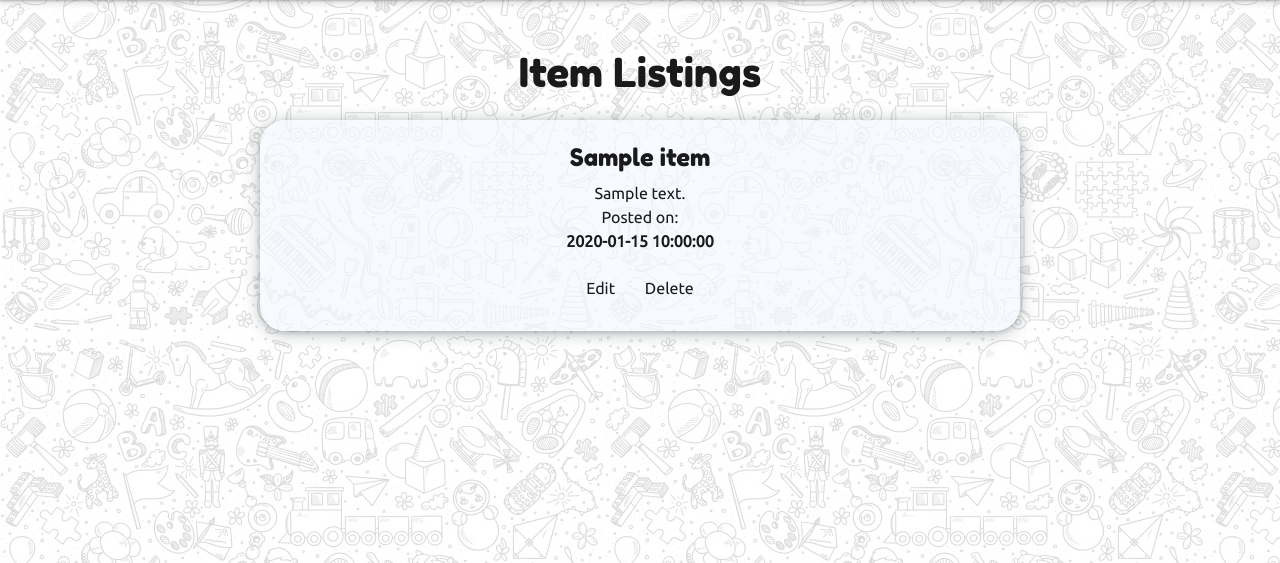
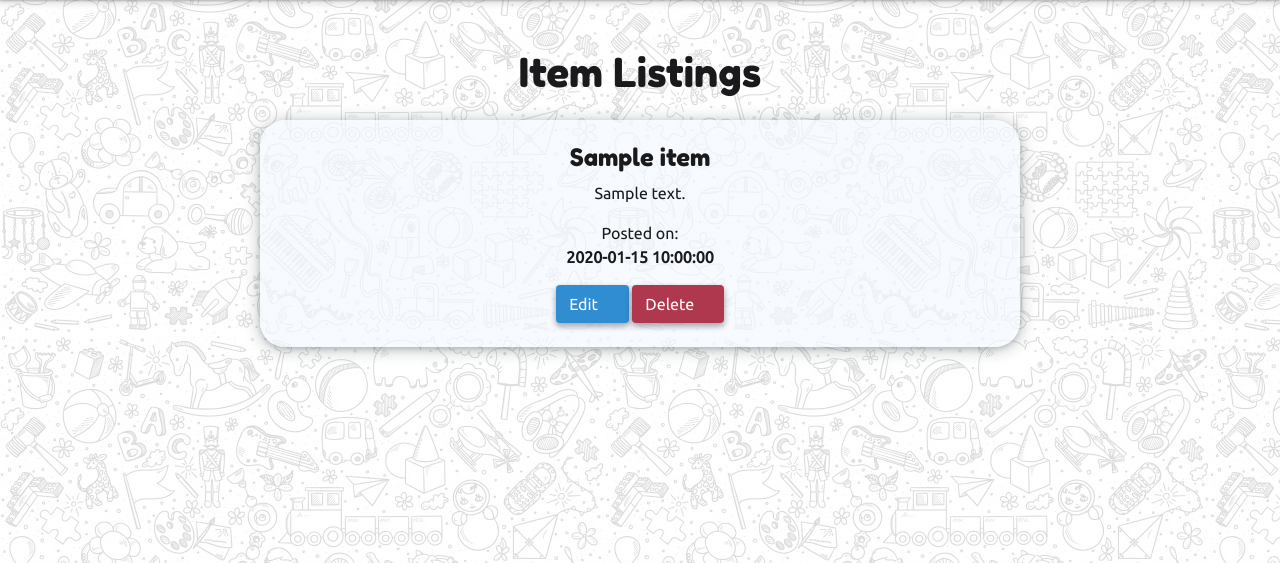
Before and after one commit to 4forces/CI-MS3-project3, a Flask app: page /listings in a window 1280 px wide. Shown: the part 69-632 px from the top of the page. Run offline with Flask 2, Linux system fonts and the light colour scheme; a database or web service that is not in the repository returns one stand-in record (values such as "Sample title"); some libraries are stand-ins or nearby versions.

Commit message:
Add CSS pseudo elements to 'edit' and 'delete' for aesthetic reasons

```diff
--- a/static/main.css
+++ b/static/main.css
@@ -64,7 +64,7 @@ body {
 }
 
 #bt-edit:hover, #bt-delete:hover {
-  transform: scale(1.02);
+  transform: scale(1.05);
   box-shadow: rgba(50, 50, 93, 0.25) 0px 13px 27px -5px, rgba(0, 0, 0, 0.3) 0px 8px 16px -8px;
 }
 
@@ -132,3 +132,56 @@ a:link, a:visited, a:hover, a:active {
     box-shadow: rgba(0, 0, 0, 0.25) 0px 30px 55px, rgba(0, 0, 0, 0.12) 0px -12px 30px, rgba(0, 0, 0, 0.12) 0px 4px 6px, rgba(0, 0, 0, 0.17) 0px 12px 13px, rgba(0, 0, 0, 0.09) 0px -3px 5px;
     /* height: 100vh; */
 }
+
+
+/* .delete2, .delete2:after, .delete2:before {
+    border: 1px solid black;
+    align-self: center;
+    height: 100px;
+    width: 100px;
+    position: absolute;
+    font-size: 40px;
+    color: black
+} */
+.delete:after {
+    font-family: FontAwesome;
+    content: " \f00d";
+    opacity: 0;
+}
+.delete:before {
+    content: "Delete";
+    opacity: 1;
+}
+
+.delete:after, .delete:before {
+    transition: opacity 0.33s linear;
+}
+
+/* .delete2:hover:before {
+    opacity: 0;
+} */
+.delete:hover:after {
+    opacity: 1;
+}
+
+
+.edit:after {
+    font-family: FontAwesome;
+    content: " \f040";
+    opacity: 0;
+}
+.edit:before {
+    content: "Edit";
+    opacity: 1;
+}
+
+.edit:after, .edit:before {
+    transition: opacity 0.33s linear;
+}
+
+/* .delete2:hover:before {
+    opacity: 0;
+} */
+.edit:hover:after {
+    opacity: 1;
+}
--- a/templates/item_listings.template.html
+++ b/templates/item_listings.template.html
@@ -28,10 +28,10 @@
     </div> -->
     <div class="col-8 frame my-3">
                 <h4>{{item.name}}</h4>
-                {{item.description}}
+                <p>{{item.description}}</p>
                 <p>Posted on: <br><b>{{item.date}}</b></p>
-            <a href="{{ url_for('edit_items', item_id=item._id) }}" class="btn bt-edit">Edit</a>
-            <a href="{{ url_for('delete_items', item_id=item._id) }}" class="btn bt-delete">Delete</a>
+            <a href="{{ url_for('edit_items', item_id=item._id) }}" class="btn edit" id="bt-edit"></a>
+            <a href="{{ url_for('delete_items', item_id=item._id) }}" class="btn delete" id="bt-delete"></a>
     </div>
     {% endfor %}
 </div>
```
